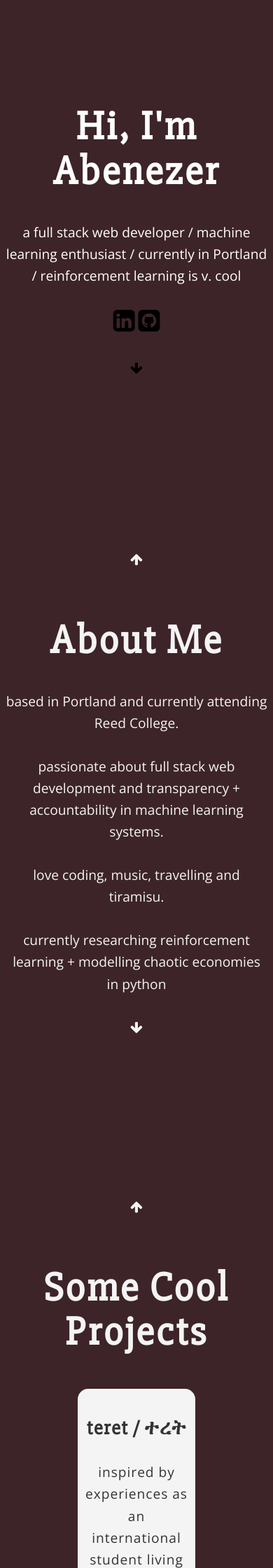
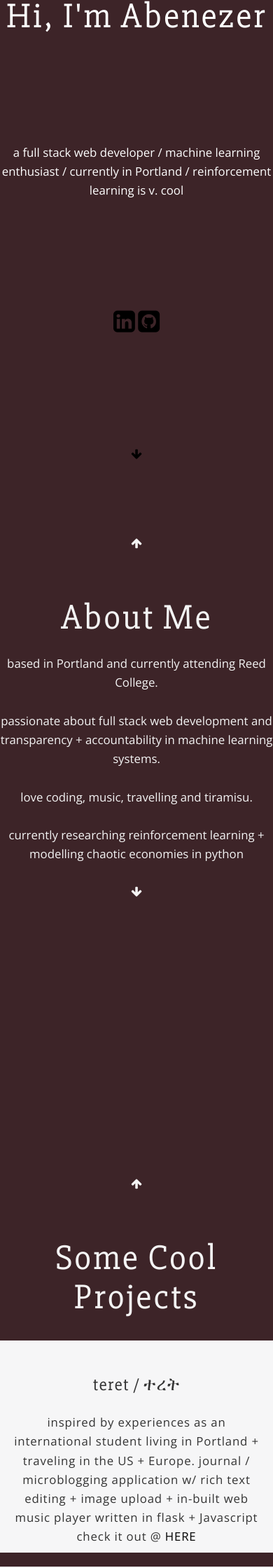
Before and after one commit to a6enez3r/portfolio, a Flask app: page / in a window 390 px wide. Shown: the part 200-2440 px from the top of the page at 70% size. Run offline with Flask 2, Linux system fonts and the light colour scheme; some libraries are stand-ins or nearby versions.

Commit message:
tidying up. fixed spacing. need to add mobile navbar

```diff
--- a/portfolio/__init__.py
+++ b/portfolio/__init__.py
@@ -41,6 +41,3 @@ def page_not_found(e):
 @app.errorhandler(500)
 def internal_server_error(e):
     return render_template('500.html'), 500
-
-if __name__ == '__main__':
-       app.run()
--- /dev/null
+++ b/portfolio/static/css/main.css
@@ -0,0 +1,175 @@
+@import url('https://fonts.googleapis.com/css?family=Open+Sans|Slabo+27px');
+@import url('https://fonts.googleapis.com/css?family=Raleway');
+
+body {
+  color: #000;
+  background-color: #f4f4f4;
+  transition: background-color 0.75s ease;
+  text-align: center;
+  font-size: 120%;
+  line-height: 1.618;
+}
+
+/* Font Properties */
+h1, h2, h3, h4{
+  letter-spacing: 0.05em;
+  line-height: 1.1;
+  font-family: 'Slabo 27px', serif;
+}
+
+h1 {
+    font-size: 3em;
+}
+
+h2 {
+    font-size: 1.5em;
+}
+p {
+  max-width: 30em;
+  margin-bottom: 1.618em;
+  font-family: 'Open Sans', sans-serif;
+}
+
+a {
+  color: black;
+}
+
+.text {
+  min-height: 100vh;
+  jutify-content: center;
+  text-align: center;
+}
+
+/************/
+
+/* Changing Background Colors and Styling */
+
+.panel {
+  min-height: 100vh;
+  display: flex;
+  justify-content: space-around;
+  flex-direction: column;
+  align-items: center;
+}
+
+.color-blue {
+  background-color: #265E79;
+  color: #ffffff;
+}
+.color-indigo {
+  background-color: #8C6B36;
+  color: #ffffff;
+}
+.color-brown {
+  background-color: #3D2428;
+  color: #ffffff;
+}
+
+.color-green {
+  background-color: #2B5B49;
+  color: #ffffff;
+}
+
+.color-yellow {
+  background-color: #F3D685;
+}
+.color-orange {
+  background-color: #D97B37;
+}
+.color-red {
+  background-color: #BF574C;
+}
+
+#about, #experience, #projects, #contact {
+  color: #f4f4f4;
+}
+
+#contact {
+  margin-top: 15%;
+}
+
+.box {
+  margin: 2.5% -2.5% 2.5% -2.5%;
+  padding: 2.5%;
+  width: 100vw;
+  box-sizing: border-box;
+  background: #f6f6f7;
+  display: inline-block;
+}
+
+.box p {
+  font-family: 'Open Sans', sans-serif;
+  line-height: 1.618;
+  letter-spacing: 0.05em;
+  color: #333;
+  text-align: center;
+  margin: 0 auto;
+}
+
+.box h2 {
+  line-height: 1.618;
+  color: #333;
+}
+
+hr.title {
+	border-top: 2px solid #333;
+}
+
+/**** Navbar Animation *****/
+
+div.container
+{
+    font-family: Raleway;
+    margin: 0 auto;
+    padding: 2.5% 2.5%;
+    text-align: right;
+}
+
+div.container a
+{
+    color: #333;
+    text-decoration: none;
+    font: 20px Raleway;
+    margin: 0px 10px;
+    padding: 10px 10px;
+    position: relative;
+    z-index: 0;
+    cursor: pointer;
+}
+
+div.topLeftBorders a:before
+{
+    position: absolute;
+    top: 0px;
+    left: 0px;
+    width: 2px;
+    height: 0px;
+    background: #333;
+    content: "";
+    opacity: 1;
+    transition: all 0.3s;
+}
+
+div.topLeftBorders a:after
+{
+    position: absolute;
+    top: 0px;
+    left: 0px;
+    width: 100%;
+    height: 2px;
+    background: #333;
+    content: "";
+    opacity: 1;
+    transition: all 0.3s;
+}
+
+div.topLeftBorders a:hover:before
+{
+    height: 100%;
+}
+
+div.topLeftBorders a:hover:after
+{
+    opacity: 0;
+    top: 100%;
+}
--- a/portfolio/templates/home.html
+++ b/portfolio/templates/home.html
@@ -5,196 +5,15 @@
     <meta name="viewport" content="width=device-width, initial-scale=1">
     <title> Abenezer Mengistu </title>
     <link rel="shortcut icon" href="{{ url_for('static', filename='favicon.ico') }}">
+    <link rel="stylesheet" href="https://cdnjs.cloudflare.com/ajax/libs/materialize/1.0.0/css/materialize.min.css">
     <link rel="stylesheet" href="https://cdnjs.cloudflare.com/ajax/libs/font-awesome/4.7.0/css/font-awesome.min.css">
-    <link rel="stylesheet" href="https://unpkg.com/aos@next/dist/aos.css" />
+    <link rel="stylesheet" href="{{ url_for('static', filename='css/main.css') }}">
     <script src="https://code.jquery.com/jquery-3.2.1.js" integrity="sha256-DZAnKJ/6XZ9si04Hgrsxu/8s717jcIzLy3oi35EouyE=" crossorigin="anonymous"></script>
+</head>
 
-<style>
-@import url('https://fonts.googleapis.com/css?family=Open+Sans|Slabo+27px');
-@import url('https://fonts.googleapis.com/css?family=Raleway');
-
-body {
-  color: #000;
-  background-color: #f4f4f4;
-  transition: background-color 0.75s ease;
-  text-align: center;
-  font-size: 120%;
-  line-height: 1.618;
-}
-
-h1, h2, h3, h4{
-  letter-spacing: 0.05em;
-  line-height: 1.1;
-  font-family: 'Slabo 27px', serif;
-}
-
-h1 {
-    font-size: 3em;
-}
-
-h2 {
-    font-size: 1.5em;
-}
-p {
-  max-width: 30em;
-  margin-bottom: 1.618em;
-  font-family: 'Open Sans', sans-serif;
-}
-
-.link-text {
-    font-family: 'Open Sans', sans-serif;
-    color: #f4f4f4;
-    text-decoration: underline;
-}
-
-a {
-  color: black;
-}
-
-.panel {
-  min-height: 100vh;
-  display: flex;
-  justify-content: space-around;
-  flex-direction: column;
-  align-items: center;
-}
-
-.color-blue {
-  background-color: #265E79;
-  color: #ffffff;
-}
-.color-indigo {
-  background-color: #8C6B36;
-  color: #ffffff;
-}
-.color-brown {
-  background-color: #3D2428;
-  color: #ffffff;
-}
-
-.text {
-  min-height: 100vh;
-  jutify-content: center;
-  text-align: center;
-}
-
-.color-green {
-  background-color: #2B5B49;
-  color: #ffffff;
-}
-
-.color-yellow {
-  background-color: #F3D685;
-}
-.color-orange {
-  background-color: #D97B37;
-}
-.color-red {
-  background-color: #BF574C;
-}
-
-#about, #experience, #projects, #contact {
-  color: #f4f4f4;
-}
-
-.box-container {
-  width: 100%;
-  margin: 0 auto;
-  text-align: center;
-}
-
-.box {
-  margin: 2.5%;
-  padding: 2.5%;
-  width: 45%;
-  box-sizing: border-box;
-  background: #f4f4f4;
-  border-radius: 15px;
-  display: inline-block;
-}
-
-.box p {
-  font-family: 'Open Sans', sans-serif;
-  line-height: 1.618;
-  letter-spacing: 0.05em;
-  color: #333;
-  text-align: center;
-}
-
-.box h2 {
-  line-height: 1.618;
-  color: #333;
-}
-
-hr.title {
-	border-top: 2px solid #333;
-}
-
-#contact {
-    margin-top: 15%;
-}
-
-div.container
-{
-    font-family: Raleway;
-    margin: 0 auto;
-    padding: 2.5% 2.5%;
-    text-align: right;
-}
-
-div.container a
-{
-    color: #333;
-    text-decoration: none;
-    font: 20px Raleway;
-    margin: 0px 10px;
-    padding: 10px 10px;
-    position: relative;
-    z-index: 0;
-    cursor: pointer;
-}
-
-div.topLeftBorders a:before
-{
-    position: absolute;
-    top: 0px;
-    left: 0px;
-    width: 2px;
-    height: 0px;
-    background: #333;
-    content: "";
-    opacity: 1;
-    transition: all 0.3s;
-}
-
-div.topLeftBorders a:after
-{
-    position: absolute;
-    top: 0px;
-    left: 0px;
-    width: 100%;
-    height: 2px;
-    background: #333;
-    content: "";
-    opacity: 1;
-    transition: all 0.3s;
-}
-
-div.topLeftBorders a:hover:before
-{
-    height: 100%;
-}
-
-div.topLeftBorders a:hover:after
-{
-    opacity: 0;
-    top: 100%;
-}
-
-</style>
-</head>
 <body>
-    <div class="container indigo topLeftBorders">
+    <!-- Section One -->
+    <div class="container topLeftBorders show-on-large">
         <a href="#home">HOME</a>
         <a href="#about">ABOUT</a>
         <a href="#projects">PROJECTS</a>
@@ -202,8 +21,8 @@ div.topLeftBorders a:hover:after
         <a href="#contact">CONTACT</a>
         <a href="https://teret.abmamo.com">BLOG</a>
     </div>
+    <!-- Section Two -->
     <div class="panel" data-color="white" id="home">
-        <div>
             <h1> Hi, I'm Abenezer </h1>
             <p> a full stack web developer / machine learning enthusiast / currently in Portland / reinforcement learning is v. cool</p>
             <p>
@@ -212,11 +31,10 @@ div.topLeftBorders a:hover:after
             </p>
             <p> <a href="#about"><i class="fa fa-arrow-down" aria-hidden="true"></i></a></p>
     </div>
-    </div>
+    <!-- Section Three -->
     <div class="panel" data-color="blue" id="about">
         <p> <a href="#home"><i class="fa fa-arrow-up" aria-hidden="true" style="color: #f4f4f4"></i></a></p>
         <div class="text">
-
           <h1>About Me</h1>
           <p> based in Portland and currently attending Reed College. </p>
           <p> passionate about full stack web development and transparency + accountability in machine learning systems. </p>
@@ -225,78 +43,47 @@ div.topLeftBorders a:hover:after
           <p> <a href="#projects"><i class="fa fa-arrow-down" aria-hidden="true" style="color: #f4f4f4"></i></a></p>
         </div>
     </div>
+    <!-- Section Four -->
     <div class="panel" data-color="brown" id="projects">
           <p> <a href="#about"><i class="fa fa-arrow-up" aria-hidden="true" style="color: #f4f4f4"></i></a></p>
-        <div class="box-container">
           <h1>Some Cool Projects</h1>
-            <div data-aos="zoom-in" data-aos-easing="linear" data-aos-duration="1200">
           <div class="box">
               <h2>teret / ተረት</h2>
-
               <p>inspired by experiences as an international student living in Portland + traveling in the US + Europe. journal / microblogging application w/ rich text editing + image upload + in-built web music player written in flask + Javascript</p>
               <p>check it out @ <a href="https://www.teret.abmamo.com">HERE</a></p>
-
           </div>
-            </div>
-            <div data-aos="zoom-in" data-aos-easing="linear" data-aos-duration="1200">
           <div class="box">
               <h2> thesis :- word vector induction + curriculum learning + scalable learning for the odd man out task </h2>
-
               <p>final year thesis explored the use of scalable learning methods in optimizing training regimens for neural networks. </p>
               <p>more specifically, scalable learning for the odd man out task with applications to word vector induction to generate sense aware embeddings</p>
               <p>check it out @ <a href="https://github.com/abmamo/thesis"> HERE </a></p>
           </div>
-            </div>
-            <div data-aos="zoom-in" data-aos-easing="linear" data-aos-duration="1200">
           <div class="box">
             <h2> current events + machine art </h2>
-
             <p> a web application built using flask + pyTorch and running on a GCP backend that performs neural style transfer on two images </p>
             <p> currently doing a weekly series of commentary pieces on various global events </p>
             <p> check it out @ <a href="https://www.art.abmamo.com">HERE</a></p>
           </div>
-            </div>
-            <div data-aos="zoom-in" data-aos-easing="linear" data-aos-duration="1200">
-              <div class="box">
-                <h2> snakeJS </h2>
-
-                <p> classic snake game built using JavaScript for graphics and game logic and Flask for serving </p>
-                <p> check it out @ <a href="https://www.snake.abmamo.com">HERE</a></p>
-              </div>
-            </div>
-        </div>
         <p> <a href="#contact"><i class="fa fa-arrow-down" aria-hidden="true" style="color: #f4f4f4"></i></a></p>
     </div>
-
+    <!-- Section Five -->
     <div class="panel" data-color="blue" id="resume">
         <p> <a href="#projects"><i class="fa fa-arrow-up" aria-hidden="true" style="color: #f4f4f4"></i></a></p>
-      <div class="box-container">
           <h1>Resume</h1>
-        <div data-aos="fade-down-right" data-aos-easing="linear" data-aos-duration="1500">
           <div class="box">
             <h2>Experience</h2>
-            <div data-aos="fade-down-right" data-aos-easing="linear" data-aos-duration="700">
             <hr class="title">
+            <p>Help Desk Assistant :- <span style="font-weight: light;">Reed College Computer User Services</span></p>
+            <p>Full Stack Developer :- <span style="font-weight: light;">Reed College Software Design Studio</span></p>
           </div>
-            <p>Help Desk Assistant - <span style="font-weight: light;">Reed College Computer User Services</span></p>
-            <p>Full Stack Developer - <span style="font-weight: light;">Reed College Software Design Studio</span></p>
-          </div>
-        </div>
-        <div data-aos="fade-down-left" data-aos-easing="linear" data-aos-duration="1500">
           <div class="box">
             <h2>Education</h2>
-            <div data-aos="fade-down-left" data-aos-easing="linear" data-aos-duration="700">
             <hr class="title">
+            <p>Reed College :- <span style="font-weight: light;">2015 - 2019</span></p>
           </div>
-            <p>Reed College - <span style="font-weight: light;">2015 - 2019</span></p>
-          </div>
-        </div>
-        <div data-aos="fade-up" data-aos-easing="linear" data-aos-duration="1000">
           <div class="box">
             <h2>Skills</h2>
-            <div data-aos="fade-up" data-aos-easing="linear" data-aos-duration="500">
             <hr class="title">
-            </div>
             <p>Python</p>
             <p>React</p>
             <p>Javascript</p>
@@ -306,15 +93,12 @@ div.topLeftBorders a:hover:after
             <p>Apache Spark</p>
             <p>Natural Language Processing</p>
             <p>Machine Learning</p>
-            <div data-aos="fade-down" data-aos-easing="linear" data-aos-duration="400">
             <hr class="title">
-            </div>
             <p> download resume @ <a target="_blank" href="{{ url_for('resume') }}">HERE</a></p>
-          </div>
-        </div>
           </div>
         <p> <a href="#contact"><i class="fa fa-arrow-down" aria-hidden="true" style="color: #f4f4f4"></i></a></p>
     </div>
+    <!-- Section Six -->
     <div class="panel" data-color="green" id="contact">
         <p> <a href="#resume"><i class="fa fa-arrow-up" aria-hidden="true" style="color: #f4f4f4"></i></a></p>
         <div class="text">
@@ -330,11 +114,9 @@ div.topLeftBorders a:hover:after
         <p> <a href="#home"><i class="fa fa-arrow-up" aria-hidden="true" style="color: #f4f4f4"></i></a></p>
         </div>
     </div>
-<script src="https://unpkg.com/aos@next/dist/aos.js"></script>
+    <script src="https://cdnjs.cloudflare.com/ajax/libs/materialize/1.0.0/js/materialize.min.js"></script>
     <script>
-  AOS.init();
-</script>
-<script>
+    // scroll change color function
     $(window).scroll(function() {
 
       // selectors
@@ -365,7 +147,9 @@ $(window).scroll(function() {
 
     }).scroll();
     </script>
+
     <script>
+    // smooth scrolling navbar code
     $(document).ready(function(){
       // Add smooth scrolling to all links
       $("a").on('click', function(event) {
--- a/wsgi.py
+++ b/wsgi.py
@@ -1,4 +1,4 @@
 from portfolio import app
 
 if __name__ == "__main__":
-    app.run()
+    app.run(host='0.0.0.0')
```
Lines whose indentation alone changed are shown as unchanged.
